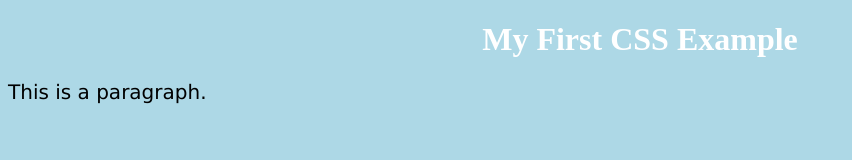
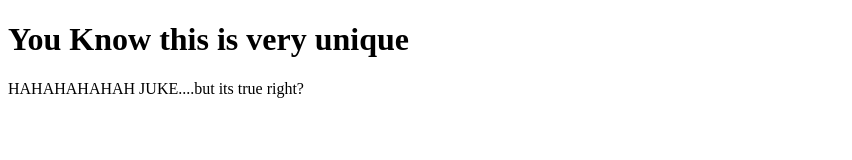
Before and after one commit to kheinLlanza/UniqueProject, a plain HTML site: page index.html in a window 1280 px wide. Shown: the whole page, without its empty margins (0-852 px from the left). Drawn offline with Linux system fonts and the light colour scheme.

Commit message:
Update index.html

```diff
--- a/index.html
+++ b/index.html
@@ -1,26 +1,12 @@
 <!DOCTYPE html>
 <html>
 <head>
-<style>
-body {
-    background-color: lightblue;
-}
-
-h1 {
-    color: white;
-    text-align: center;
-}
-
-p {
-    font-family: verdana;
-    font-size: 20px;
-}
-</style>
+<title>Very Unique Project</title>
 </head>
 <body>
 
-<h1>My First CSS Example</h1>
-<p>This is a paragraph.</p>
+<h1>You Know this is very unique</h1>
+<p>HAHAHAHAHAH JUKE....but its true right?</p>
 
 </body>
 </html>
```
